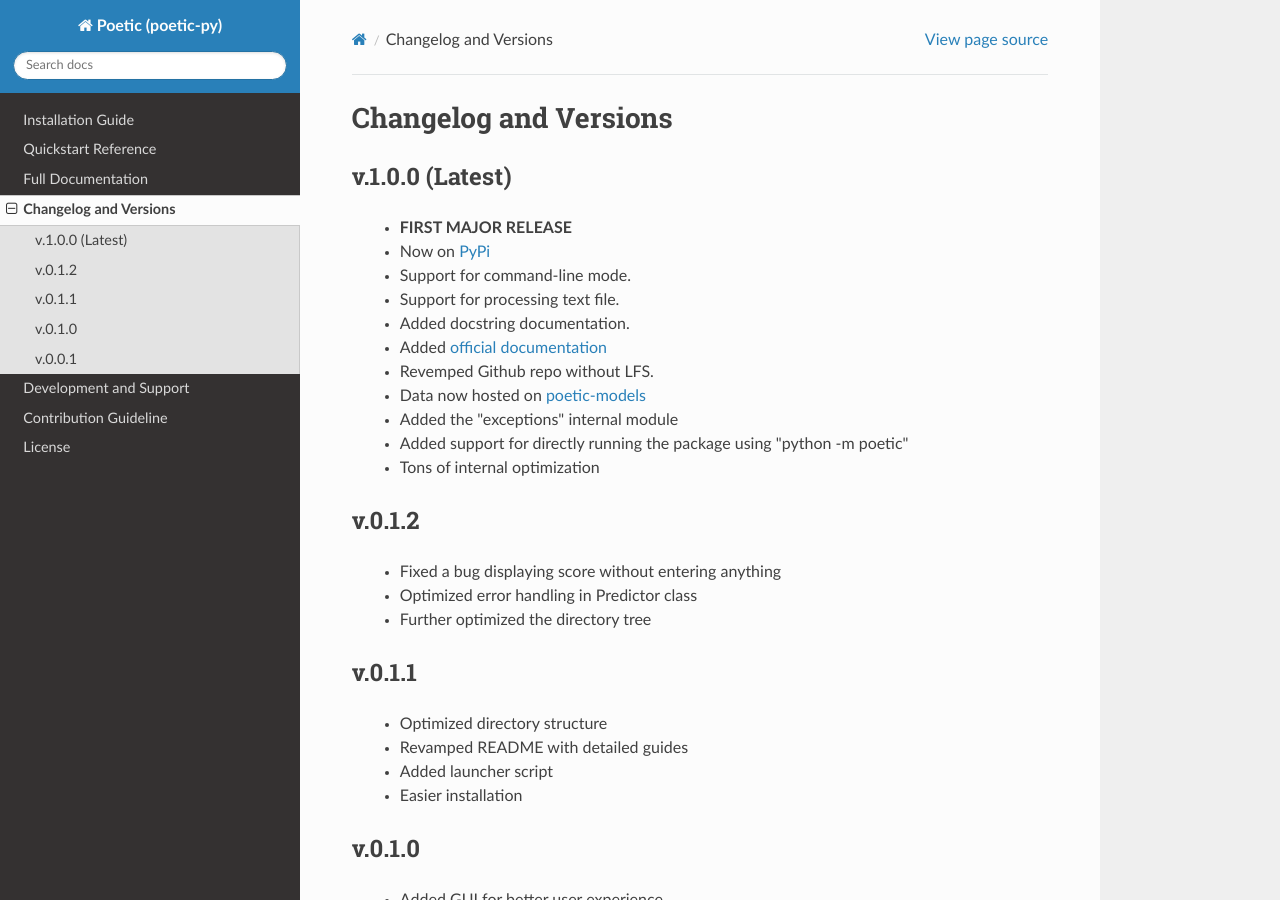
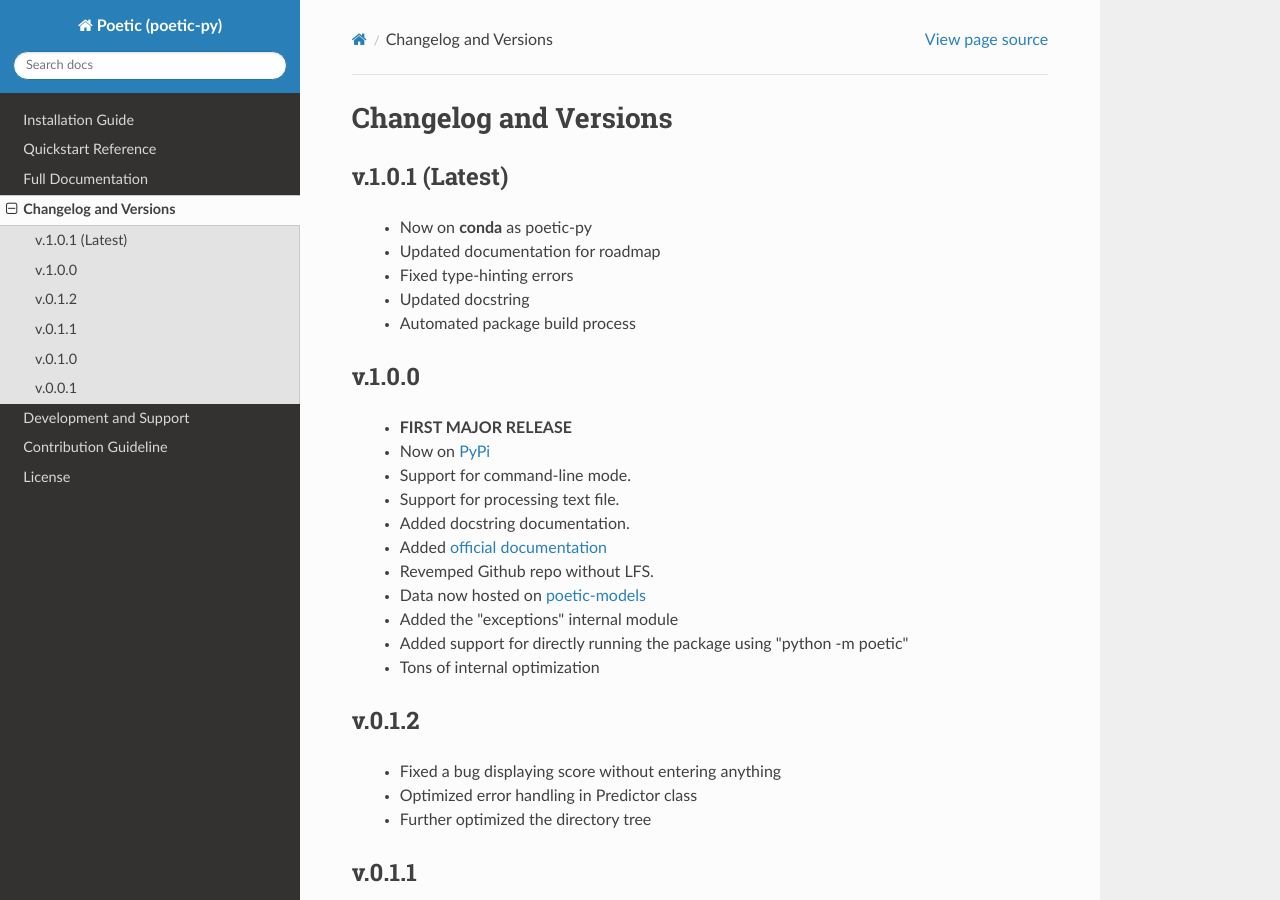
Before and after one commit to kevin931/poetic, a Sphinx documentation site: the page built from docs/source/Changelog.rst, in a window 1280 px wide and 900 px high. Built offline with Sphinx 7.4.7 and the Read the Docs theme 2.0.0, drawn with Linux system fonts in a browser that asks for light colours.

Commit message:
Updated changelog for v.1.0.1

```diff
--- a/docs/source/Changelog.rst
+++ b/docs/source/Changelog.rst
@@ -1,9 +1,16 @@
 Changelog and Versions
 =======================
 
+v.1.0.1 (Latest)
+-----------------
+    - Now on **conda** as poetic-py
+    - Updated documentation for roadmap
+    - Fixed type-hinting errors
+    - Updated docstring
+    - Automated package build process
 
-v.1.0.0 (Latest)
-----------------
+v.1.0.0
+-------
     - **FIRST MAJOR RELEASE**
     - Now on `PyPi <https://pypi.org/project/poetic-py/>`_
     - Support for command-line mode.
```
Also changed, not shown: README.md (+6 -11 lines).
